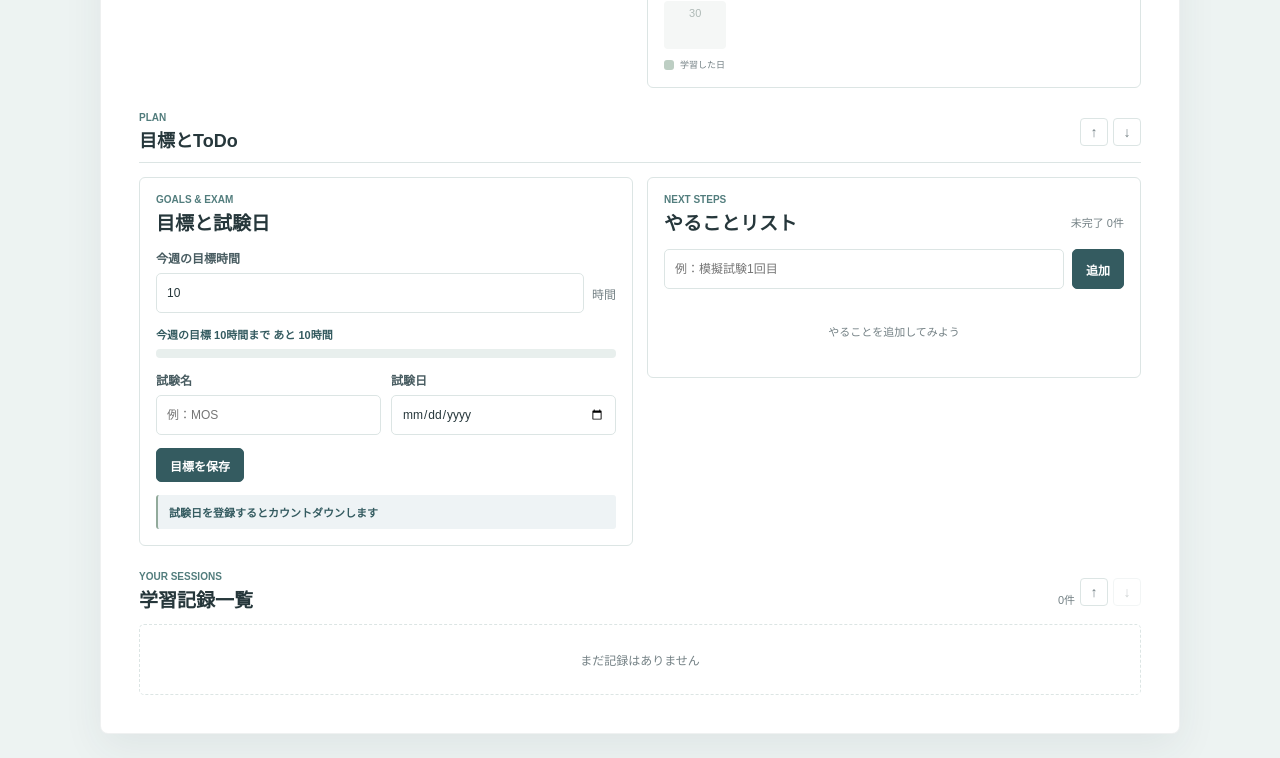
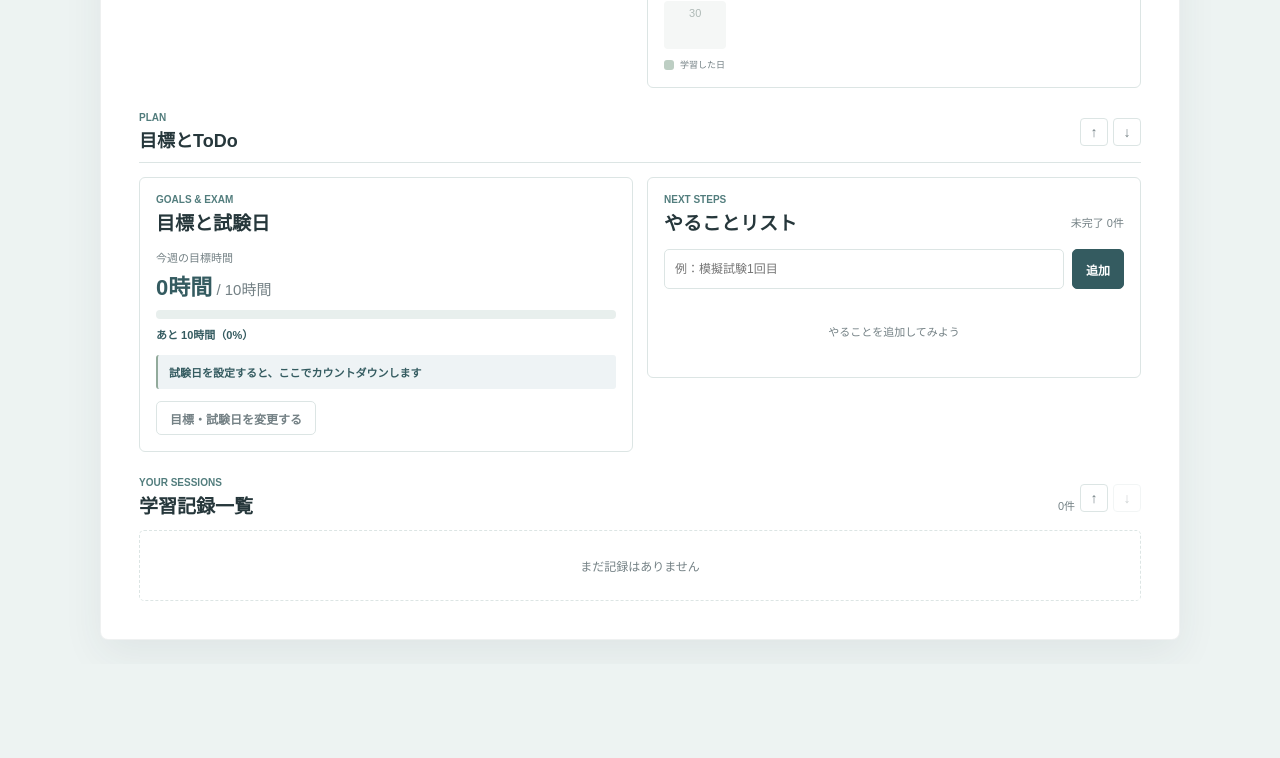
Before and after one commit to nakamura-s51/study-log, a plain HTML site: page index.html in a window 1280 px wide. Shown: the part 1259-2017 px from the top of the page. After the commit the page ends 1923 px from the top, so only its background shows below. Drawn offline with Linux system fonts and the light colour scheme.

Commit message:
試験名・試験日・目標時間の入力を設定に移し、今週の目標を「0時間 / 10時間」で表示する

```diff
--- a/index.html
+++ b/index.html
@@ -5,7 +5,7 @@
   <meta name="viewport" content="width=device-width, initial-scale=1.0">
   <title>Study Log</title>
   <!-- ?v= の数字は「版」です。更新したら数字を変えると、スマホでも新しいファイルが読み込まれます -->
-  <link rel="stylesheet" href="style.css?v=2026111606">
+  <link rel="stylesheet" href="style.css?v=2026111701">
 </head>
 <body>
   <main class="app">
@@ -174,36 +174,19 @@
             <h2 id="goalTitle">目標と試験日</h2>
           </div>
         </div>
-        <form id="goalForm" class="goal-form">
-          <div class="field">
-            <label for="weeklyGoalInput">今週の目標時間</label>
-            <div class="duration-control">
-              <input id="weeklyGoalInput" type="number" min="1" max="168" step="0.5" required>
-              <span>時間</span>
-            </div>
-          </div>
+        <!-- 目標時間・試験名・試験日の入力は「設定」に移しました。ここでは進み具合だけを表示します -->
+        <div class="goal-summary">
+          <p class="goal-summary-label">今週の目標時間</p>
+          <p class="goal-summary-value"><strong id="weeklyGoalDone">0時間</strong> / <span id="weeklyGoalTotal">10時間</span></p>
           <div class="goal-progress-copy">
-            <p id="weeklyGoalText">目標まであと 10時間</p>
             <div id="goalProgress" class="goal-progress" role="progressbar" aria-label="今週の目標達成率" aria-valuemin="0" aria-valuemax="100" aria-valuenow="0">
               <span id="goalProgressBar"></span>
             </div>
+            <p id="weeklyGoalText">目標まであと 10時間</p>
           </div>
-          <div class="goal-fields-row">
-            <div class="field">
-              <label for="examNameInput">試験名</label>
-              <input id="examNameInput" type="text" maxlength="40" placeholder="例：MOS">
-            </div>
-            <div class="field">
-              <label for="examDateInput">試験日</label>
-              <input id="examDateInput" type="date">
-            </div>
-          </div>
-          <div class="form-actions">
-            <button class="primary-button" type="submit">目標を保存</button>
-            <p id="goalMessage" class="form-message" aria-live="polite"></p>
-          </div>
-        </form>
+        </div>
         <p id="examCountdown" class="exam-countdown">試験日を登録するとカウントダウンします</p>
+        <button id="openGoalSettingsButton" class="secondary-button goal-settings-button" type="button">目標・試験日を変更する</button>
       </section>
 
       <section class="dashboard-module todo-module" aria-labelledby="todoTitle">
@@ -353,6 +336,6 @@
       </section>
     </dialog>
   </main>
-  <script src="script.js?v=2026111606"></script>
+  <script src="script.js?v=2026111701"></script>
 </body>
 </html>
--- a/script.js
+++ b/script.js
@@ -31,9 +31,6 @@ const exportCsvButton = document.getElementById("exportCsvButton");
 const clearDataButton = document.getElementById("clearDataButton");
 const settingsMessage = document.getElementById("settingsMessage");
 const dataMessage = document.getElementById("dataMessage");
-const weeklyGoalInput = document.getElementById("weeklyGoalInput");
-const examNameInput = document.getElementById("examNameInput");
-const examDateInput = document.getElementById("examDateInput");
 const todoForm = document.getElementById("todoForm");
 const todoInput = document.getElementById("todoInput");
 const todoList = document.getElementById("todoList");
@@ -194,9 +191,6 @@ try {
   goals = { weeklyHours: 10, examName: "", examDate: "" };
   todos = [];
 }
-weeklyGoalInput.value = String(goals.weeklyHours);
-examNameInput.value = goals.examName || "";
-examDateInput.value = goals.examDate || "";
 
 // 編集中の記録IDです。何も編集していないときはnullです。
 let editingId = null;
@@ -425,9 +419,6 @@ settingsForm.addEventListener("submit", (event) => {
     examDate: settingsExamDateInput.value
   };
   localStorage.setItem(goalStorageKey, JSON.stringify(goals));
-  weeklyGoalInput.value = String(goals.weeklyHours);
-  examNameInput.value = goals.examName;
-  examDateInput.value = goals.examDate;
 
   if (recordsChanged) {
     saveRecords();
@@ -979,9 +970,12 @@ function renderGoalProgress() {
   const goalMinutes = goals.weeklyHours * 60;
   const remainingMinutes = Math.max(0, goalMinutes - weekMinutes);
   const progress = goalMinutes > 0 ? Math.min(100, Math.round((weekMinutes / goalMinutes) * 100)) : 0;
+  // 「0時間 / 10時間」の形で、今週の分と目標を並べます。
+  document.getElementById("weeklyGoalDone").textContent = formatDuration(weekMinutes);
+  document.getElementById("weeklyGoalTotal").textContent = formatDuration(goalMinutes);
   const goalText = document.getElementById("weeklyGoalText");
   goalText.textContent = remainingMinutes > 0
-    ? `今週の目標 ${formatDuration(goalMinutes)}まで あと ${formatDuration(remainingMinutes)}`
+    ? `あと ${formatDuration(remainingMinutes)}（${progress}%）`
     : "今週の目標を達成しました！";
 
   const progressBar = document.getElementById("goalProgress");
@@ -990,7 +984,7 @@ function renderGoalProgress() {
 
   const countdown = document.getElementById("examCountdown");
   if (!goals.examDate) {
-    countdown.textContent = "試験日を登録するとカウントダウンします";
+    countdown.textContent = "試験日を設定すると、ここでカウントダウンします";
     return;
   }
 
@@ -1482,17 +1476,11 @@ memoInput.addEventListener("input", () => {
   }
 });
 
-// 今週の目標時間と試験日を保存します。
-document.getElementById("goalForm").addEventListener("submit", (event) => {
-  event.preventDefault();
-  goals = {
-    weeklyHours: Number(weeklyGoalInput.value),
-    examName: examNameInput.value.trim(),
-    examDate: examDateInput.value
-  };
-  localStorage.setItem(goalStorageKey, JSON.stringify(goals));
-  renderGoalProgress();
-  document.getElementById("goalMessage").textContent = "目標を保存しました";
+// 「目標・試験日を変更する」ボタンで、設定画面の「学習」を開きます。
+document.getElementById("openGoalSettingsButton").addEventListener("click", () => {
+  fillStudySettings();
+  settingsDialog.showModal();
+  settingsWeeklyGoalInput.focus();
 });
 
 // ToDoを追加します。
--- a/style.css
+++ b/style.css
@@ -1345,11 +1345,35 @@ html[data-theme="night"] .timer-status.is-warning {
   border-color: var(--main);
 }
 
+/* 今週の目標「0時間 / 10時間」の表示 */
+.goal-summary-label {
+  margin: 0 0 4px;
+  color: var(--muted);
+  font-size: 11px;
+}
+
+.goal-summary-value {
+  margin: 0 0 9px;
+  color: var(--muted);
+  font-size: 15px;
+  font-variant-numeric: tabular-nums;
+}
+
+.goal-summary-value strong {
+  color: var(--main-dark);
+  font-size: 22px;
+}
+
 .goal-progress-copy p {
-  margin: 0 0 7px;
+  margin: 7px 0 0;
   color: var(--main-dark);
   font-size: 11px;
   font-weight: 600;
+}
+
+.goal-settings-button {
+  margin-top: 12px;
+  min-height: 34px;
 }
 
 .goal-progress {
```
